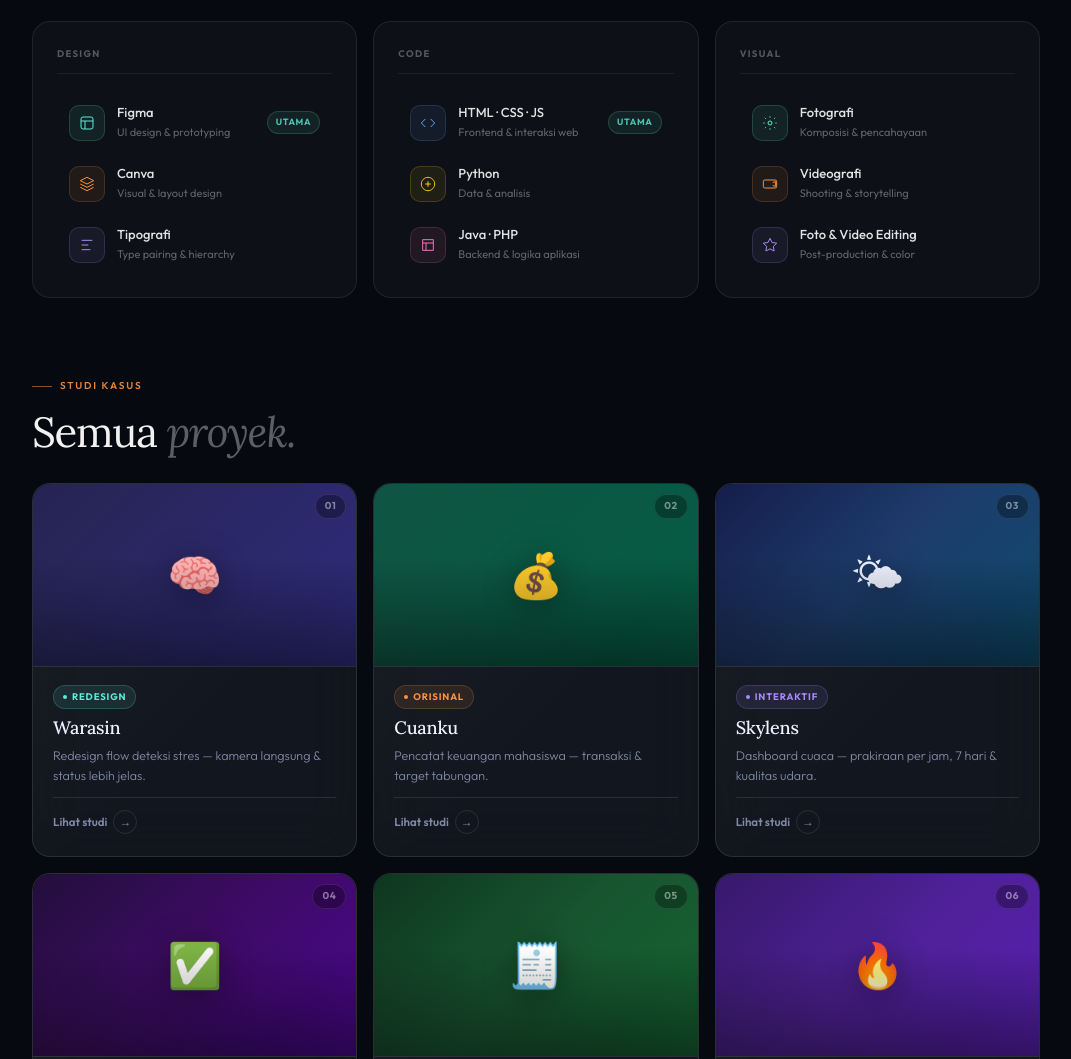
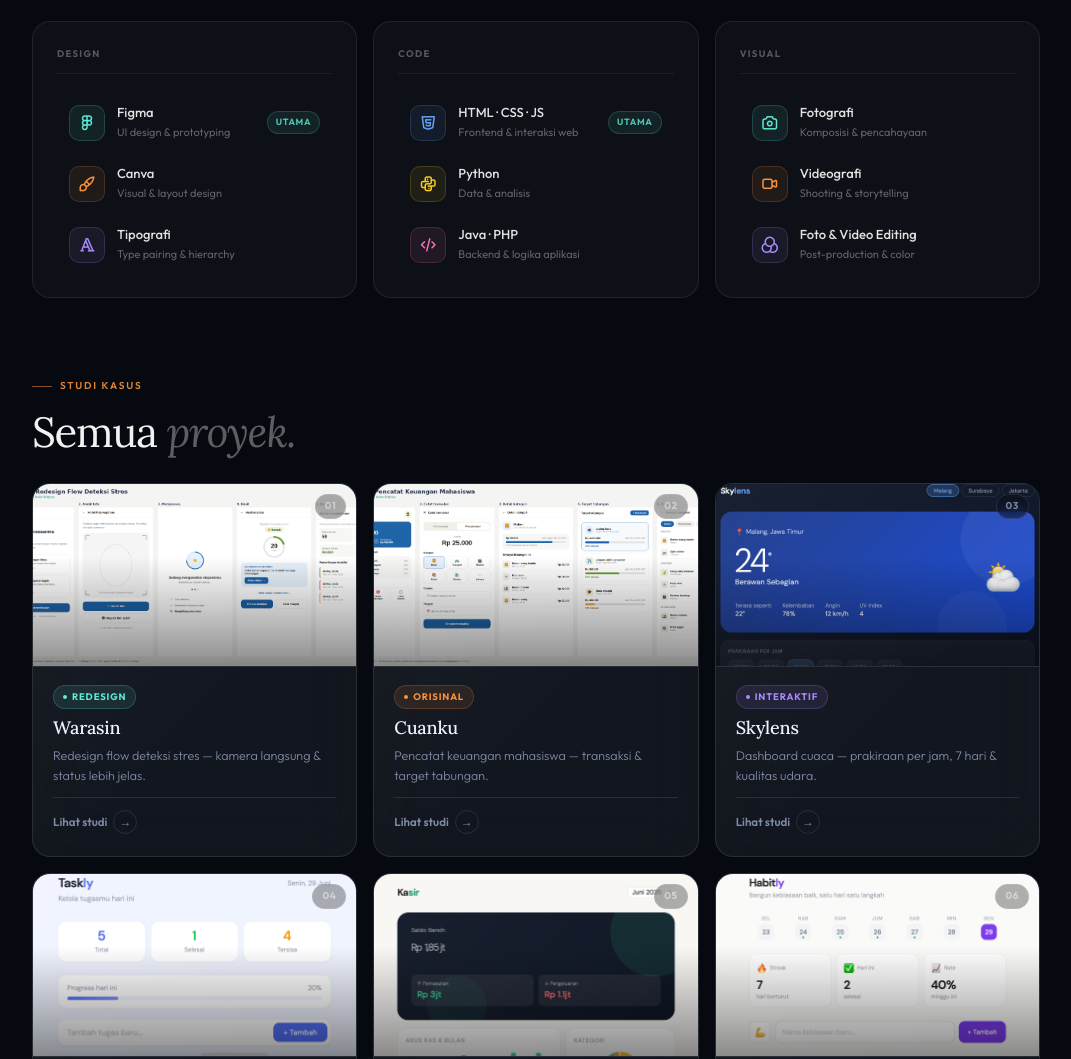
Before and after one commit to auliaablqst/ui-ux-portfolio, a plain HTML site: page index.html in a window 1280 px wide. Shown: the part 1419-2478 px from the top of the page, without its empty margins (104-1175 px from the left). Drawn offline with Linux system fonts and the light colour scheme.

Commit message:
Update portfolio website & insert image

```diff
--- a/css/index.css
+++ b/css/index.css
@@ -611,11 +611,22 @@
   display: flex;
   align-items: center;
   justify-content: center;
+  overflow: hidden; /* tambahkan ini */
 }
 .proj-thumb-emoji {
   font-size: 44px;
   filter: drop-shadow(0 4px 16px rgba(0, 0, 0, 0.4));
   transition: transform 0.3s;
+}
+.proj-thumb-img {
+  width: 100%;
+  height: 100%;
+  object-fit: cover;
+  object-position: top;
+  transition: transform 0.4s ease;
+}
+.proj-card:hover .proj-thumb-img {
+  transform: scale(1.04);
 }
 .proj-card:hover .proj-thumb-emoji {
   transform: scale(1.1);
@@ -816,6 +827,10 @@
 .skill-icon svg {
   width: 16px;
   height: 16px;
+}
+
+.skill-icon i {
+  font-size: 18px;
 }
 
 .skill-info {
--- a/index.html
+++ b/index.html
@@ -5,6 +5,10 @@
     <meta name="viewport" content="width=device-width, initial-scale=1.0" />
     <title>Aulia Bilqisty — UI/UX Designer</title>
     <link rel="preconnect" href="https://fonts.googleapis.com" />
+    <link
+      rel="stylesheet"
+      href="https://cdn.jsdelivr.net/npm/@tabler/icons-webfont@latest/tabler-icons.min.css"
+    />
     <link
       href="https://fonts.googleapis.com/css2?family=Lora:ital,wght@0,400;0,500;1,400;1,500&family=Outfit:wght@300;400;500;600;700&display=swap"
       rel="stylesheet"
@@ -26,10 +30,10 @@
 
         <ul class="nav-links">
           <li><a href="#">Home</a></li>
-          <li><a href="#tentang">Tentang</a></li>
+          <li><a href="#tentang">About</a></li>
           <li><a href="#skills">Skills</a></li>
-          <li><a href="#karya">Proyek</a></li>
-          <li><a href="#kontak">Kontak</a></li>
+          <li><a href="#karya">Project</a></li>
+          <li><a href="#kontak">Contact</a></li>
         </ul>
 
         <div class="nav-divider" aria-hidden="true"></div>
@@ -39,7 +43,7 @@
             <span class="nav-status-dot"></span>
             Open to work
           </div>
-          <a href="assets/resume.pdf" class="nav-resume" target="_blank">
+          <a href="assets/AULIA BILQISTY (ID).pdf" class="nav-resume" target="_blank">
             <svg
               fill="none"
               stroke="currentColor"
@@ -88,7 +92,7 @@
               <div class="profile-glow"></div>
               <div class="profile-frame">
                 <img
-                  src="assets/foto.jpg"
+                  src="assets/profile.jpeg"
                   alt="Foto profil Aulia Bilqisty"
                   class="profile-img"
                   onerror="
@@ -261,16 +265,7 @@
                     border-color: rgba(94, 234, 212, 0.18);
                   "
                 >
-                  <svg
-                    viewBox="0 0 24 24"
-                    fill="none"
-                    stroke="currentColor"
-                    stroke-width="1.5"
-                    style="color: #5eead4"
-                  >
-                    <rect x="3" y="3" width="18" height="18" rx="3" />
-                    <path d="M3 9h18M9 21V9" />
-                  </svg>
+                  <i class="ti ti-brand-figma" style="color: #5eead4"></i>
                 </div>
                 <div class="skill-info">
                   <div class="skill-name">Figma</div>
@@ -286,17 +281,7 @@
                     border-color: rgba(251, 146, 60, 0.18);
                   "
                 >
-                  <svg
-                    viewBox="0 0 24 24"
-                    fill="none"
-                    stroke="currentColor"
-                    stroke-width="1.5"
-                    style="color: #fb923c"
-                  >
-                    <path
-                      d="M12 2L2 7l10 5 10-5-10-5zM2 17l10 5 10-5M2 12l10 5 10-5"
-                    />
-                  </svg>
+                  <i class="ti ti-brush" style="color: #fb923c"></i>
                 </div>
                 <div class="skill-info">
                   <div class="skill-name">Canva</div>
@@ -311,15 +296,7 @@
                     border-color: rgba(167, 139, 250, 0.18);
                   "
                 >
-                  <svg
-                    viewBox="0 0 24 24"
-                    fill="none"
-                    stroke="currentColor"
-                    stroke-width="1.5"
-                    style="color: #a78bfa"
-                  >
-                    <path d="M4 5h16M4 12h10M4 19h13" />
-                  </svg>
+                  <i class="ti ti-typography" style="color: #a78bfa"></i>
                 </div>
                 <div class="skill-info">
                   <div class="skill-name">Tipografi</div>
@@ -340,15 +317,7 @@
                     border-color: rgba(96, 165, 250, 0.18);
                   "
                 >
-                  <svg
-                    viewBox="0 0 24 24"
-                    fill="none"
-                    stroke="currentColor"
-                    stroke-width="1.5"
-                    style="color: #60a5fa"
-                  >
-                    <path d="M16 18l6-6-6-6M8 6l-6 6 6 6" />
-                  </svg>
+                  <i class="ti ti-brand-html5" style="color: #60a5fa"></i>
                 </div>
                 <div class="skill-info">
                   <div class="skill-name">HTML · CSS · JS</div>
@@ -364,18 +333,7 @@
                     border-color: rgba(250, 204, 21, 0.18);
                   "
                 >
-                  <svg
-                    viewBox="0 0 24 24"
-                    fill="none"
-                    stroke="currentColor"
-                    stroke-width="1.5"
-                    style="color: #facc15"
-                  >
-                    <path
-                      d="M12 2C6.48 2 2 6.48 2 12s4.48 10 10 10 10-4.48 10-10S17.52 2 12 2z"
-                    />
-                    <path d="M8 12h8M12 8v8" />
-                  </svg>
+                  <i class="ti ti-brand-python" style="color: #facc15"></i>
                 </div>
                 <div class="skill-info">
                   <div class="skill-name">Python</div>
@@ -390,15 +348,7 @@
                     border-color: rgba(244, 114, 182, 0.18);
                   "
                 >
-                  <svg
-                    viewBox="0 0 24 24"
-                    fill="none"
-                    stroke="currentColor"
-                    stroke-width="1.5"
-                    style="color: #f472b6"
-                  >
-                    <path d="M4 4h16v16H4zM4 9h16M9 9v11" />
-                  </svg>
+                  <i class="ti ti-code" style="color: #f472b6"></i>
                 </div>
                 <div class="skill-info">
                   <div class="skill-name">Java · PHP</div>
@@ -419,18 +369,7 @@
                     border-color: rgba(94, 234, 212, 0.18);
                   "
                 >
-                  <svg
-                    viewBox="0 0 24 24"
-                    fill="none"
-                    stroke="currentColor"
-                    stroke-width="1.5"
-                    style="color: #5eead4"
-                  >
-                    <circle cx="12" cy="12" r="3" />
-                    <path
-                      d="M12 2v2M12 20v2M4.22 4.22l1.42 1.42M18.36 18.36l1.42 1.42M2 12h2M20 12h2M4.22 19.78l1.42-1.42M18.36 5.64l1.42-1.42"
-                    />
-                  </svg>
+                  <i class="ti ti-camera" style="color: #5eead4"></i>
                 </div>
                 <div class="skill-info">
                   <div class="skill-name">Fotografi</div>
@@ -445,16 +384,7 @@
                     border-color: rgba(251, 146, 60, 0.18);
                   "
                 >
-                  <svg
-                    viewBox="0 0 24 24"
-                    fill="none"
-                    stroke="currentColor"
-                    stroke-width="1.5"
-                    style="color: #fb923c"
-                  >
-                    <rect x="2" y="6" width="20" height="12" rx="2" />
-                    <path d="M16 10l4-2v8l-4-2" />
-                  </svg>
+                  <i class="ti ti-video" style="color: #fb923c"></i>
                 </div>
                 <div class="skill-info">
                   <div class="skill-name">Videografi</div>
@@ -469,17 +399,7 @@
                     border-color: rgba(167, 139, 250, 0.18);
                   "
                 >
-                  <svg
-                    viewBox="0 0 24 24"
-                    fill="none"
-                    stroke="currentColor"
-                    stroke-width="1.5"
-                    style="color: #a78bfa"
-                  >
-                    <path
-                      d="M12 2l3.09 6.26L22 9.27l-5 4.87 1.18 6.88L12 17.77l-6.18 3.25L7 14.14 2 9.27l6.91-1.01L12 2z"
-                    />
-                  </svg>
+                  <i class="ti ti-color-filter" style="color: #a78bfa"></i>
                 </div>
                 <div class="skill-info">
                   <div class="skill-name">Foto & Video Editing</div>
@@ -510,7 +430,11 @@
                 class="proj-thumb-bg"
                 style="background: linear-gradient(135deg, #1e1b4b, #312e81)"
               >
-                <span class="proj-thumb-emoji">🧠</span>
+                <img
+                  src="assets/warasin.png"
+                  alt="Warasin"
+                  class="proj-thumb-img"
+                />
               </div>
               <div class="proj-thumb-overlay"></div>
               <div class="proj-num">01</div>
@@ -539,7 +463,11 @@
                 class="proj-thumb-bg"
                 style="background: linear-gradient(135deg, #064e3b, #065f46)"
               >
-                <span class="proj-thumb-emoji">💰</span>
+                <img
+                  src="assets/cuanku.png"
+                  alt="Cuanku"
+                  class="proj-thumb-img"
+                />
               </div>
               <div class="proj-thumb-overlay"></div>
               <div class="proj-num">02</div>
@@ -574,7 +502,11 @@
                   );
                 "
               >
-                <span class="proj-thumb-emoji">🌤</span>
+                <img
+                  src="assets/skylens.png"
+                  alt="Skylens"
+                  class="proj-thumb-img"
+                />
               </div>
               <div class="proj-thumb-overlay"></div>
               <div class="proj-num">03</div>
@@ -609,7 +541,11 @@
                   );
                 "
               >
-                <span class="proj-thumb-emoji">✅</span>
+                <img
+                  src="assets/taskly.png"
+                  alt="Taskly"
+                  class="proj-thumb-img"
+                />
               </div>
               <div class="proj-thumb-overlay"></div>
               <div class="proj-num">04</div>
@@ -644,7 +580,11 @@
                   );
                 "
               >
-                <span class="proj-thumb-emoji">🧾</span>
+                <img
+                  src="assets/kasir.png"
+                  alt="Kasir"
+                  class="proj-thumb-img"
+                />
               </div>
               <div class="proj-thumb-overlay"></div>
               <div class="proj-num">05</div>
@@ -679,7 +619,11 @@
                   );
                 "
               >
-                <span class="proj-thumb-emoji">🔥</span>
+                <img
+                  src="assets/habitly.png"
+                  alt="Habitly"
+                  class="proj-thumb-img"
+                />
               </div>
               <div class="proj-thumb-overlay"></div>
               <div class="proj-num">06</div>
@@ -722,7 +666,7 @@
             <div class="contact-label">Hubungi saya</div>
             <div class="contact-links">
               <!-- Email — full width -->
-              <a href="mailto:aulia@email.com" class="c-link span2">
+              <a href="mailto:ab.auliaabilqis@gmail.com" class="c-link span2">
                 <div class="c-icon email">
                   <svg
                     fill="none"
@@ -738,14 +682,14 @@
                 </div>
                 <div class="c-info">
                   <div class="c-platform">Email</div>
-                  <div class="c-handle">aulia@email.com</div>
+                  <div class="c-handle">ab.auliaabilqis@gmail.com</div>
                 </div>
                 <span class="c-arrow">→</span>
               </a>
 
               <!-- WhatsApp -->
               <a
-                href="https://wa.me/62xxxxxxxxxx"
+                href="https://wa.me/6285850217715"
                 class="c-link"
                 target="_blank"
               >
@@ -758,7 +702,7 @@
                 </div>
                 <div class="c-info">
                   <div class="c-platform">WhatsApp</div>
-                  <div class="c-handle">+62 xxx-xxxx-xxxx</div>
+                  <div class="c-handle">+62 858-5021-7715</div>
                 </div>
                 <span class="c-arrow">→</span>
               </a>
@@ -785,7 +729,7 @@
 
               <!-- Instagram -->
               <a
-                href="https://instagram.com/auliabilqisty"
+                href="https://instagram.com/auliaablqst"
                 class="c-link span2"
                 target="_blank"
               >
@@ -803,14 +747,14 @@
                 </div>
                 <div class="c-info">
                   <div class="c-platform">Instagram</div>
-                  <div class="c-handle">@auliabilqisty</div>
+                  <div class="c-handle">@auliaablqst</div>
                 </div>
                 <span class="c-arrow">→</span>
               </a>
 
               <!-- GitHub — full width -->
               <a
-                href="https://github.com/auliabilqisty"
+                href="https://github.com/auliaablqst"
                 class="c-link span2"
                 target="_blank"
               >
@@ -823,7 +767,7 @@
                 </div>
                 <div class="c-info">
                   <div class="c-platform">GitHub</div>
-                  <div class="c-handle">github.com/auliabilqisty</div>
+                  <div class="c-handle">github.com/auliaablqst</div>
                 </div>
                 <span class="c-arrow">→</span>
               </a>
```
Also changed, not shown: assets/habitly.png (added), assets/kasir.png (added), assets/profile.jpeg (added), assets/skylens.png (added), assets/taskly.png (added), 1 other file.
